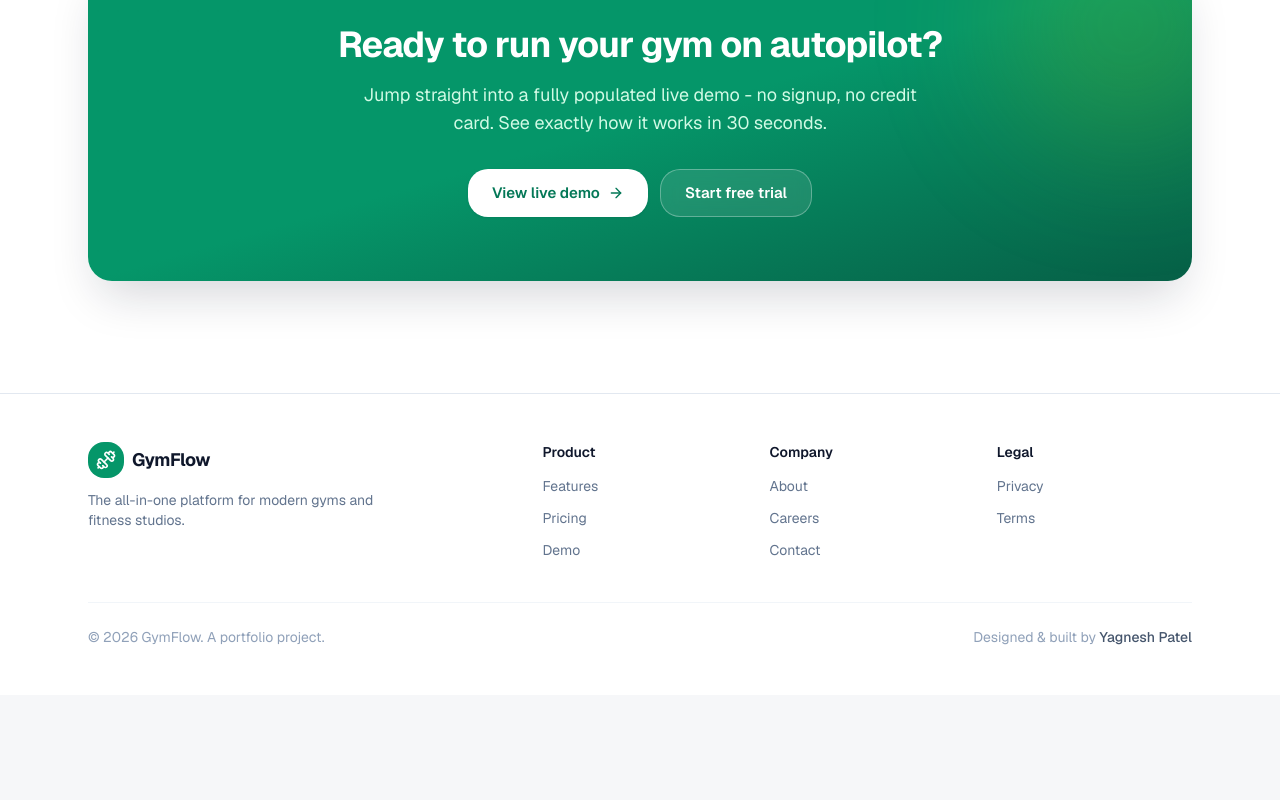
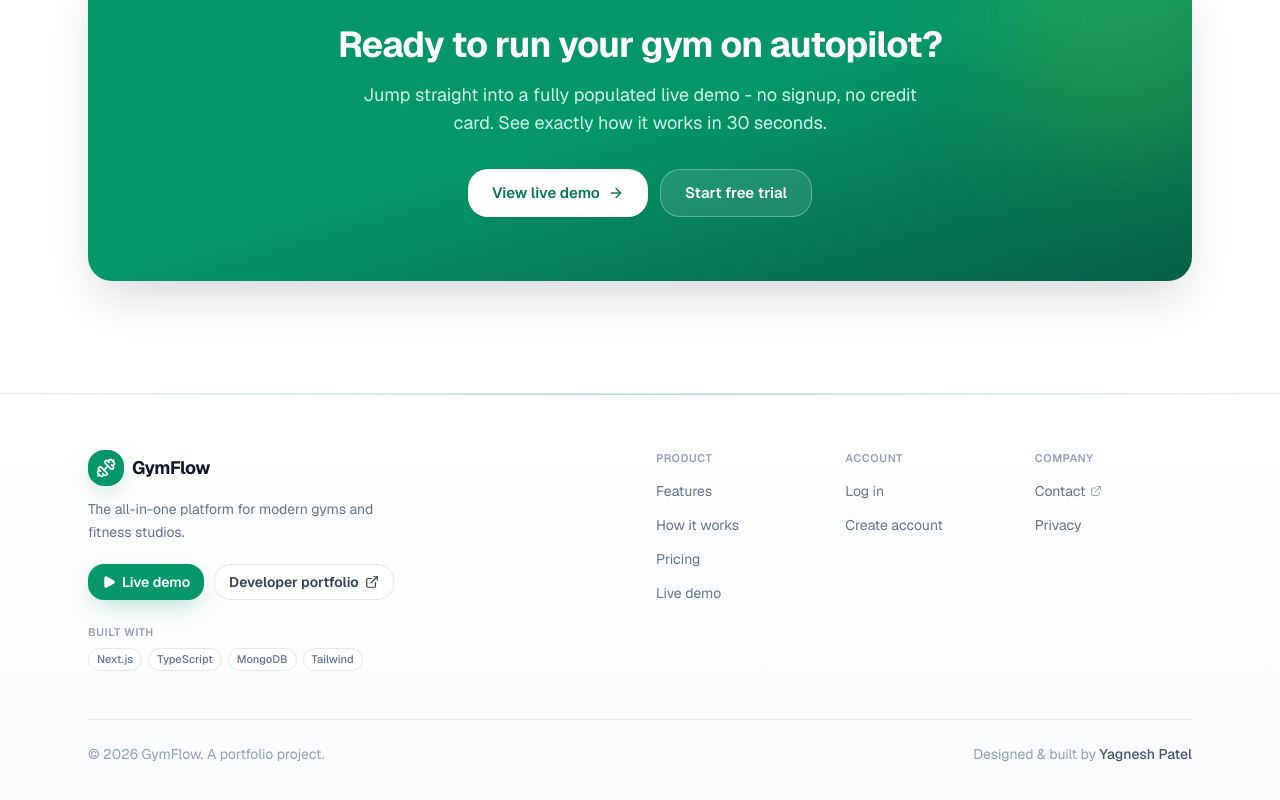
Before and after one commit to yagneshpatel12/GymFlow, a Next.js app: page / in a window 1280 px wide. Shown: the part 4673-5473 px from the top of the page. Before the commit the page ends 5368 px from the top, so only its background shows below. Built offline with nearby package versions, Linux system fonts and the light colour scheme.

Commit message:
feat: update footer design

```diff
--- a/src/components/marketing/footer.tsx
+++ b/src/components/marketing/footer.tsx
@@ -1,70 +1,137 @@
 import Link from "next/link";
-import { Dumbbell } from "lucide-react";
+import { Dumbbell, ExternalLink, Play } from "lucide-react";
 
 const COLS = [
   {
     title: "Product",
     links: [
       { label: "Features", href: "#features" },
+      { label: "How it works", href: "#how" },
       { label: "Pricing", href: "#pricing" },
-      { label: "Demo", href: "/login" },
+      { label: "Live demo", href: "/login" },
+    ],
+  },
+  {
+    title: "Account",
+    links: [
+      { label: "Log in", href: "/login" },
+      { label: "Create account", href: "/signup" },
     ],
   },
   {
     title: "Company",
     links: [
-      { label: "About", href: "#" },
-      { label: "Careers", href: "#" },
-      { label: "Contact", href: "#" },
-    ],
-  },
-  {
-    title: "Legal",
-    links: [
+      { label: "Contact", href: "https://yagneshpateldev.com", external: true },
       { label: "Privacy", href: "#" },
-      { label: "Terms", href: "#" },
     ],
   },
 ];
 
+const STACK = ["Next.js", "TypeScript", "MongoDB", "Tailwind"];
+
 export function MarketingFooter() {
   return (
-    <footer className="border-t border-slate-200 bg-white">
-      <div className="mx-auto max-w-6xl px-4 py-12 sm:px-6">
-        <div className="grid grid-cols-2 gap-8 md:grid-cols-5">
-          <div className="col-span-2">
+    <footer className="relative border-t border-slate-200 bg-gradient-to-b from-white to-slate-50/70">
+      {/* Thin brand accent line */}
+      <div className="absolute inset-x-0 top-0 h-px bg-gradient-to-r from-transparent via-brand-500/40 to-transparent" />
+
+      <div className="mx-auto max-w-6xl px-4 py-14 sm:px-6">
+        <div className="grid grid-cols-2 gap-8 md:grid-cols-6">
+          {/* Brand */}
+          <div className="col-span-2 md:col-span-3">
             <Link href="/" className="flex items-center gap-2">
-              <span className="flex h-9 w-9 items-center justify-center rounded-lg bg-brand-600 text-white">
+              <span className="flex h-9 w-9 items-center justify-center rounded-lg bg-brand-600 text-white shadow-brand">
                 <Dumbbell className="h-5 w-5" />
               </span>
               <span className="text-lg font-bold tracking-tight text-slate-900">
                 GymFlow
               </span>
             </Link>
-            <p className="mt-3 max-w-xs text-sm text-slate-500">
+            <p className="mt-3 max-w-xs text-sm leading-relaxed text-slate-500">
               The all-in-one platform for modern gyms and fitness studios.
             </p>
+
+            {/* CTAs */}
+            <div className="mt-5 flex flex-wrap gap-2.5">
+              <Link
+                href="/login"
+                className="inline-flex h-9 items-center gap-1.5 rounded-lg bg-brand-600 px-3.5 text-sm font-semibold text-white shadow-brand transition-colors hover:bg-brand-700"
+              >
+                <Play className="h-3.5 w-3.5 fill-current" /> Live demo
+              </Link>
+              <a
+                href="https://yagneshpateldev.com"
+                target="_blank"
+                rel="noopener noreferrer"
+                className="inline-flex h-9 items-center gap-1.5 rounded-lg border border-slate-200 bg-white px-3.5 text-sm font-semibold text-slate-700 transition-colors hover:border-slate-300 hover:bg-slate-50"
+              >
+                Developer portfolio <ExternalLink className="h-3.5 w-3.5" />
+              </a>
+            </div>
+
+            {/* Tech stack */}
+            <div className="mt-6">
+              <p className="text-[11px] font-semibold uppercase tracking-wider text-slate-400">
+                Built with
+              </p>
+              <div className="mt-2 flex flex-wrap gap-1.5">
+                {STACK.map((t) => (
+                  <span
+                    key={t}
+                    className="rounded-md border border-slate-200 bg-white px-2 py-0.5 text-[11px] font-medium text-slate-500"
+                  >
+                    {t}
+                  </span>
+                ))}
+              </div>
+            </div>
           </div>
+
+          {/* Link columns */}
           {COLS.map((col) => (
             <div key={col.title}>
-              <h4 className="text-sm font-semibold text-slate-900">{col.title}</h4>
-              <ul className="mt-3 space-y-2">
+              <h4 className="text-[11px] font-semibold uppercase tracking-wider text-slate-400">
+                {col.title}
+              </h4>
+              <ul className="mt-3 space-y-2.5">
                 {col.links.map((l) => (
                   <li key={l.label}>
-                    <Link href={l.href} className="text-sm text-slate-500 hover:text-slate-800">
-                      {l.label}
-                    </Link>
+                    {"external" in l && l.external ? (
+                      <a
+                        href={l.href}
+                        target="_blank"
+                        rel="noopener noreferrer"
+                        className="inline-flex items-center gap-1 text-sm text-slate-500 transition-colors hover:text-brand-600"
+                      >
+                        {l.label}
+                        <ExternalLink className="h-3 w-3 opacity-60" />
+                      </a>
+                    ) : (
+                      <Link
+                        href={l.href}
+                        className="text-sm text-slate-500 transition-colors hover:text-brand-600"
+                      >
+                        {l.label}
+                      </Link>
+                    )}
                   </li>
                 ))}
               </ul>
             </div>
           ))}
         </div>
-        <div className="mt-10 flex flex-col items-center justify-between gap-3 border-t border-slate-100 pt-6 text-sm text-slate-400 sm:flex-row">
+
+        {/* Bottom bar */}
+        <div className="mt-12 flex flex-col items-center justify-between gap-3 border-t border-slate-200/80 pt-6 text-sm text-slate-400 sm:flex-row">
           <p>© {new Date().getFullYear()} GymFlow. A portfolio project.</p>
           <p>
             Designed &amp; built by{" "}
-            <a href="https://yagneshpateldev.com" className="font-medium text-slate-600 hover:text-brand-600">
+            <a
+              href="https://yagneshpateldev.com"
+              target="_blank"
+              rel="noopener noreferrer"
+              className="font-medium text-slate-600 transition-colors hover:text-brand-600"
+            >
               Yagnesh Patel
             </a>
           </p>
```
